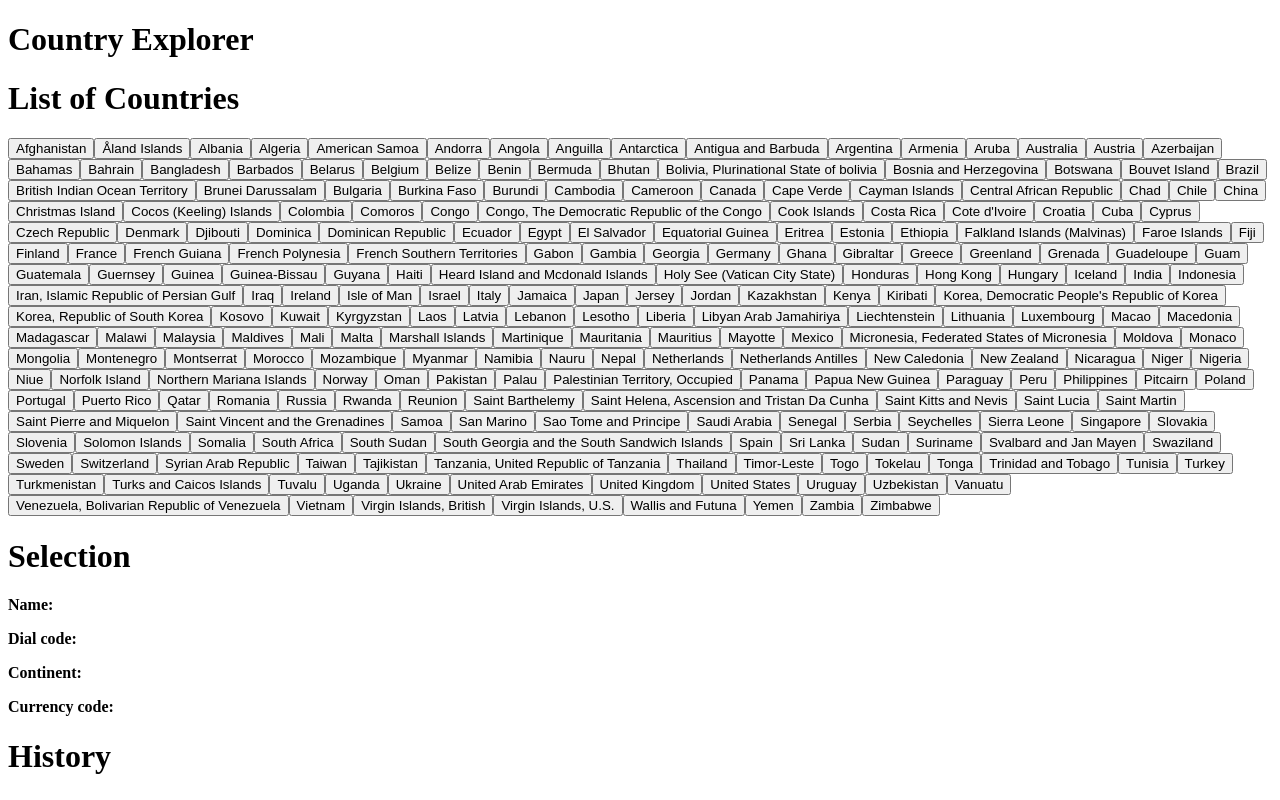
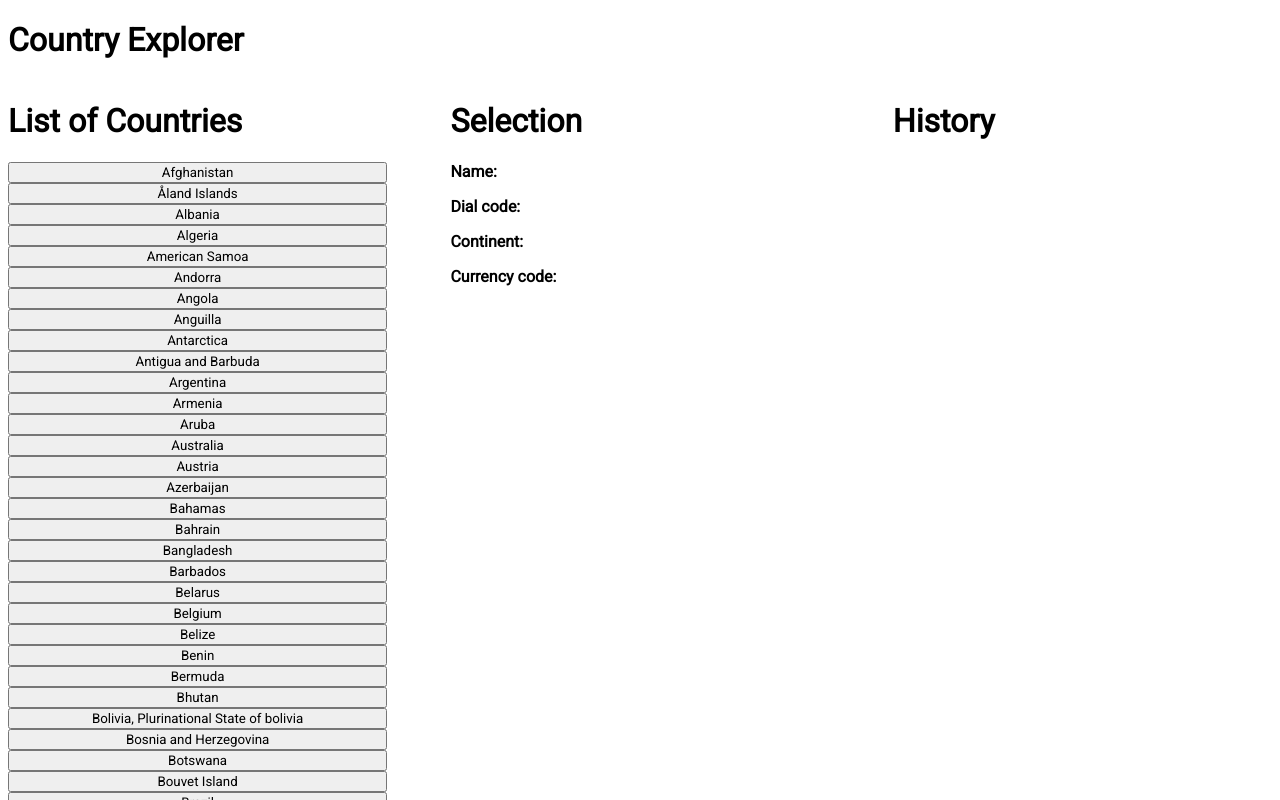
Before and after one commit to Lestrada93/country-explorer, a React app: page / in a window 1280 px wide. Shown: the top 800 px of the page. Built offline with nearby package versions, Linux system fonts and the light colour scheme.

Commit message:
Creating Country component

```diff
--- a/src/App.js
+++ b/src/App.js
@@ -4,6 +4,8 @@ import Selection from './Selection';
 import History from './History';
 import ApiConnection from './Core/countries/ApiConnection';
 const apiConnection = new ApiConnection();
+
+import "./App.scss"
 
 function App() {
     const [countryDetails, setCountryDetails] = useState({});
@@ -25,11 +27,19 @@ function App() {
 
     return <div>
         <h1>Country Explorer</h1>
-        <ListOfCountries
-            countries={countries}
-            seeDetails={seeDetails} />
-        <Selection countryDetails={countryDetails} />
-        <History seeDetails={seeDetails} countryDetails={countryDetails} />
+        <div className="panel">
+            <div className="panel__column">
+                <ListOfCountries
+                    countries={countries}
+                    seeDetails={seeDetails} />
+            </div>
+            <div className="panel__column">
+                <Selection countryDetails={countryDetails} />
+            </div>
+            <div className="panel__column">
+                <History seeDetails={seeDetails} countryDetails={countryDetails} />
+            </div>
+        </div>
     </div>;
 }
 
--- /dev/null
+++ b/src/App.scss
@@ -0,0 +1,15 @@
+@import url('https://fonts.googleapis.com/css2?family=Roboto&display=swap');
+* {
+    font-family: 'Roboto', sans-serif;
+}
+
+
+.panel {
+    display: flex;
+    justify-content: space-between;
+
+
+    &__column {
+        width: 30%;
+    }
+}
--- /dev/null
+++ b/src/Country/Country.scss
@@ -0,0 +1,4 @@
+.country {
+    width: 100%;
+    cursor: pointer;
+}
--- /dev/null
+++ b/src/Country/index.js
@@ -0,0 +1,13 @@
+import React from "react";
+import "./Country.scss";
+
+function Country({ data, seeDetails }) {
+    return <button
+        className="country"
+        onClick={() => seeDetails(data.id)}>
+        {data.name}
+        {data?.counter}
+    </button>;
+}
+
+export default Country;
--- a/src/History/index.js
+++ b/src/History/index.js
@@ -1,4 +1,5 @@
 import React, { useEffect, useState } from "react";
+import Country from "../Country";
 
 function History({ seeDetails, countryDetails }) {
     const [countriesHistory, setCountriesHistory] = useState({});
@@ -31,7 +32,7 @@ function History({ seeDetails, countryDetails }) {
             <h1>History</h1>
             {
                 getList().map(country => {
-                    return <button key={country.id} onClick={() => seeDetails(country.id)}>{country.name} {country.counter}</button>
+                    return <Country key={country.id} data={country} seeDetails={seeDetails} />
                 })
             }
         </div>
--- a/src/ListOfCountries/index.js
+++ b/src/ListOfCountries/index.js
@@ -1,4 +1,5 @@
 import React from "react";
+import Country from "../Country";
 
 function ListOfCountries({ countries, seeDetails }) {
 
@@ -7,9 +8,7 @@ function ListOfCountries({ countries, seeDetails }) {
             <h1>List of Countries</h1>
             {
                 countries.map(country => {
-                    return (
-                        <button key={country.id} onClick={() => seeDetails(country.id)}>{country.name}</button>
-                    )
+                    return <Country key={country.id} data={country} seeDetails={seeDetails} />
                 })
             }
         </div>
```
